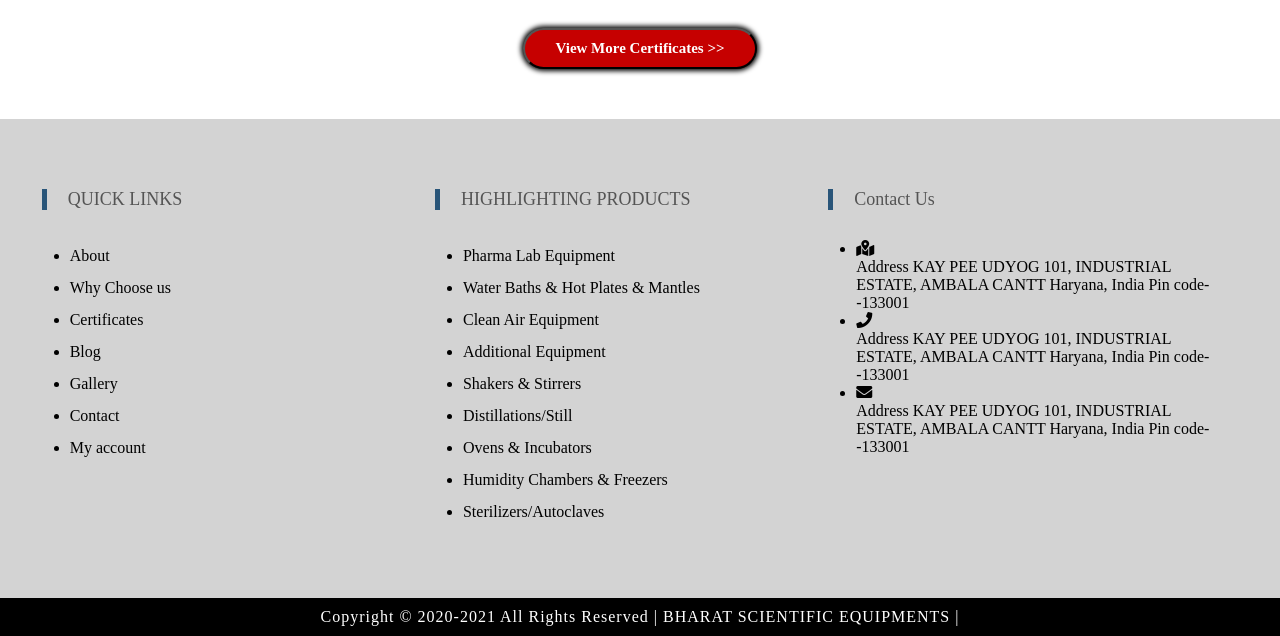
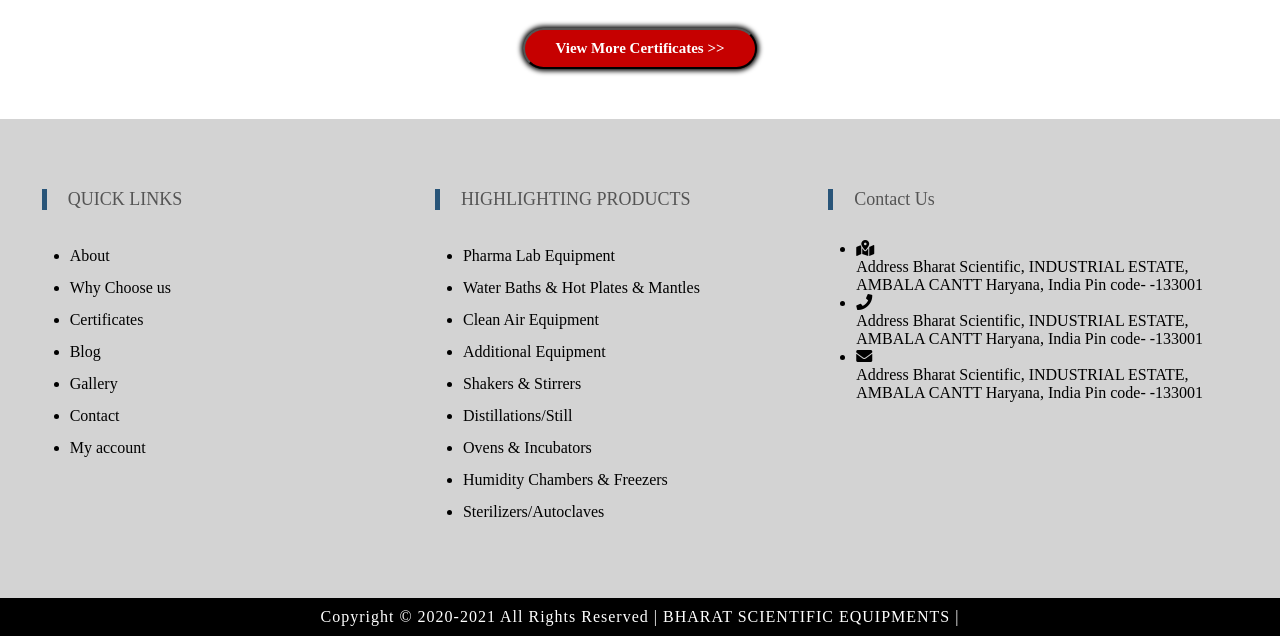
Before and after one commit to piyushdhiman720/Industrial-website-template, a plain HTML site: page index.html in a window 1280 px wide. Shown: the part 2730-3366 px from the top of the page. Drawn offline with nearby package versions, Linux system fonts and the light colour scheme; files whose address does not match are found by name.

Commit message:
Update index.html

```diff
--- a/index.html
+++ b/index.html
@@ -227,19 +227,19 @@
                                 <li>
                                     <div><i class="fas fa-map-marked-alt"></i></div>
                                     <div>Address
-                                        KAY PEE UDYOG 101, INDUSTRIAL ESTATE, AMBALA CANTT Haryana, India Pin code- -133001
+                                        Bharat Scientific, INDUSTRIAL ESTATE, AMBALA CANTT Haryana, India Pin code- -133001
                                     </div>
                                 </li>
                                 <li>
                                     <div><i class="fas fa-phone"></i></div>
                                     <div>Address
-                                        KAY PEE UDYOG 101, INDUSTRIAL ESTATE, AMBALA CANTT Haryana, India Pin code- -133001
+                                        Bharat Scientific, INDUSTRIAL ESTATE, AMBALA CANTT Haryana, India Pin code- -133001
                                     </div>
                                 </li>
                                 <li>
                                     <div><i class="fas fa-envelope"></i></div>
                                     <div>Address
-                                        KAY PEE UDYOG 101, INDUSTRIAL ESTATE, AMBALA CANTT Haryana, India Pin code- -133001
+                                        Bharat Scientific, INDUSTRIAL ESTATE, AMBALA CANTT Haryana, India Pin code- -133001
                                     </div>
                                 </li>
                             </ul>
```
